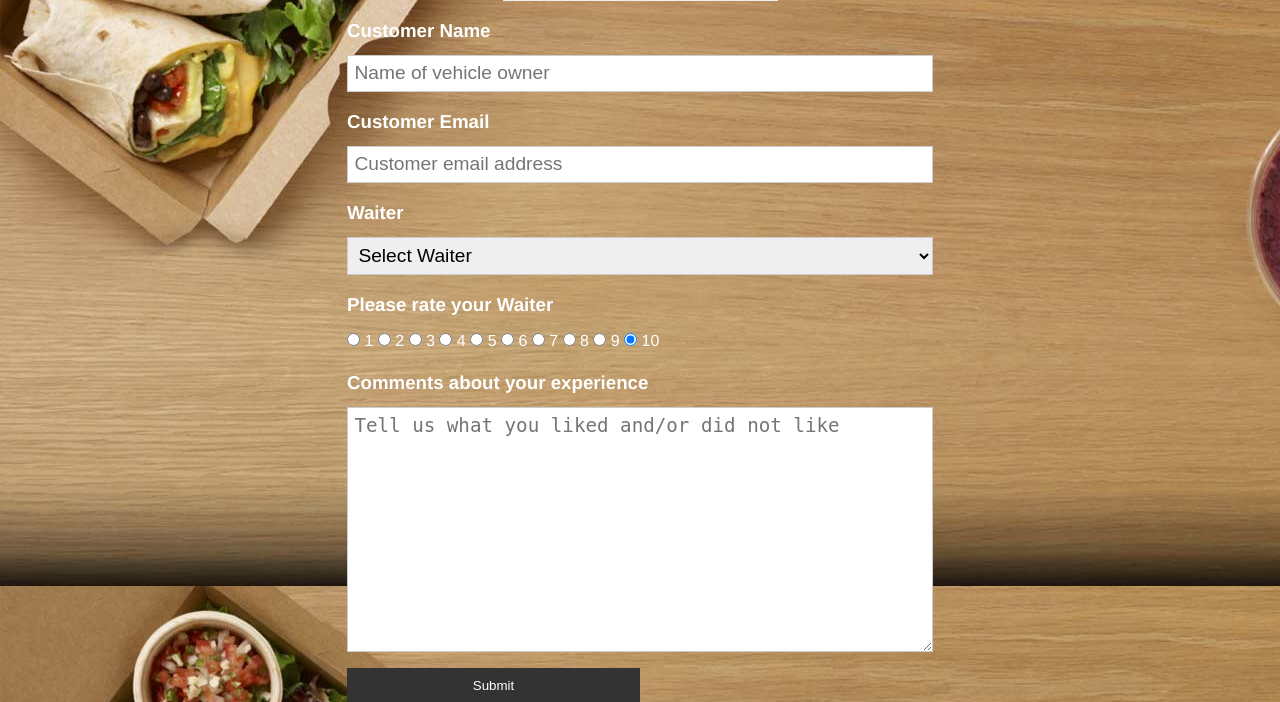
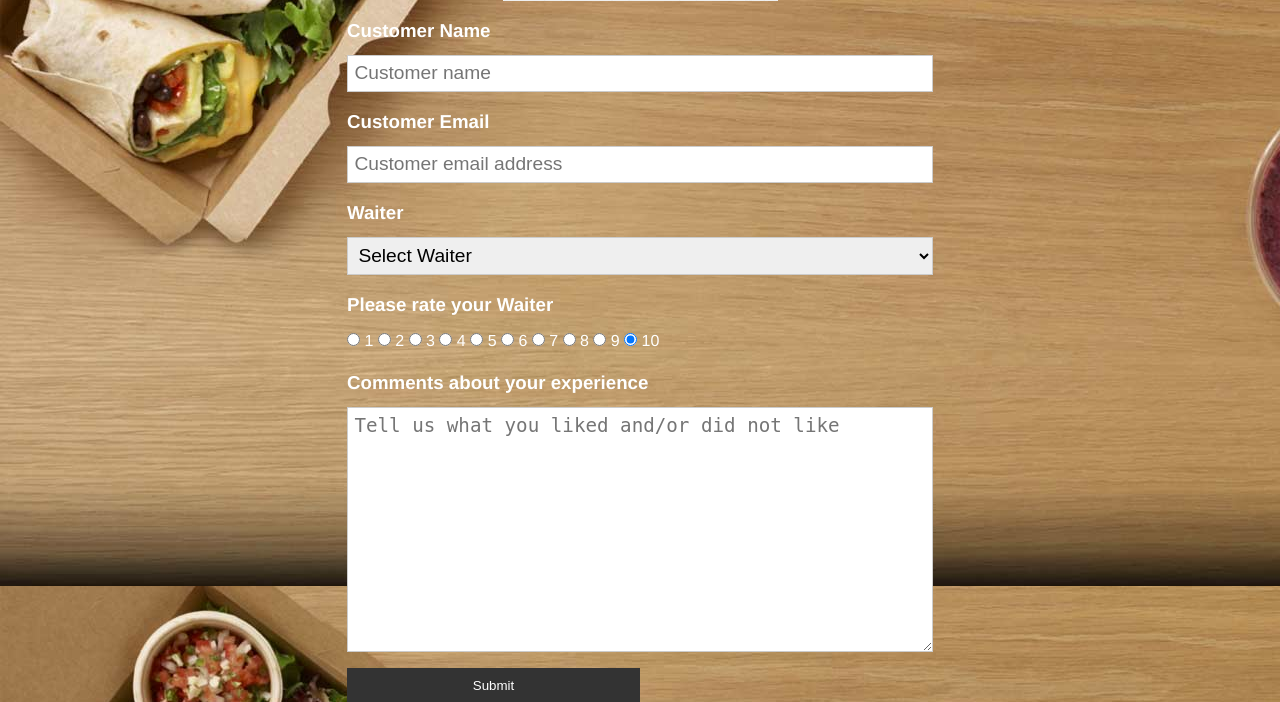
Before and after one commit to MoeCooper/Waiter_feedback_form, a Flask app: page / in a window 1280 px wide. Shown: the part 290-992 px from the top of the page. Run offline with Flask 2, Linux system fonts and the light colour scheme.

```diff
--- a/templates/index.html
+++ b/templates/index.html
@@ -18,7 +18,7 @@
                 <input
                     type="text"
                     name="customer"
-                    placeholder="Name of vehicle owner"
+                    placeholder="Customer name"
                     />
             </div>
             <div class="form-group">
```
Also changed, not shown: static/customer_feedback.PNG (added), static/restaurant_feedback.PNG (deleted).
